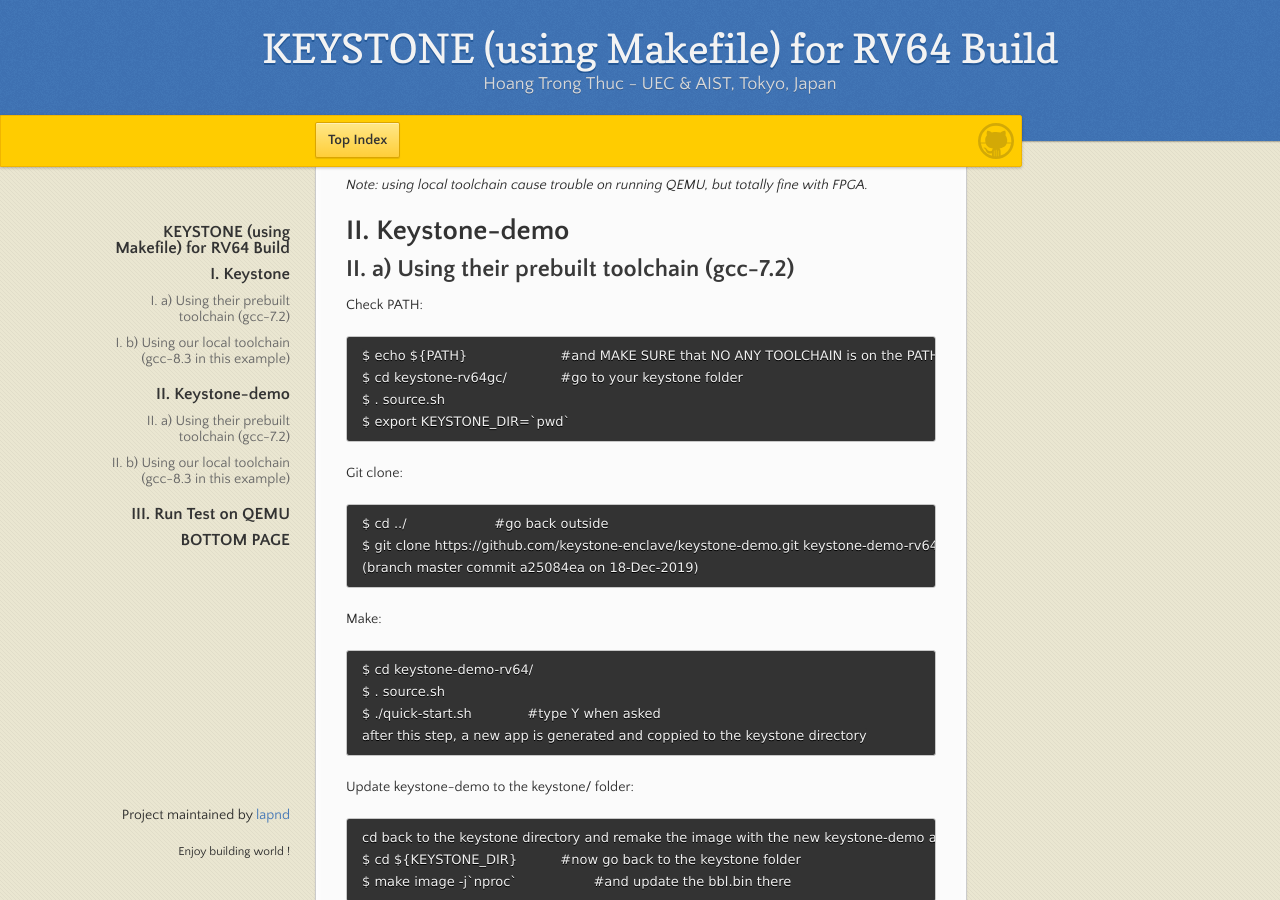
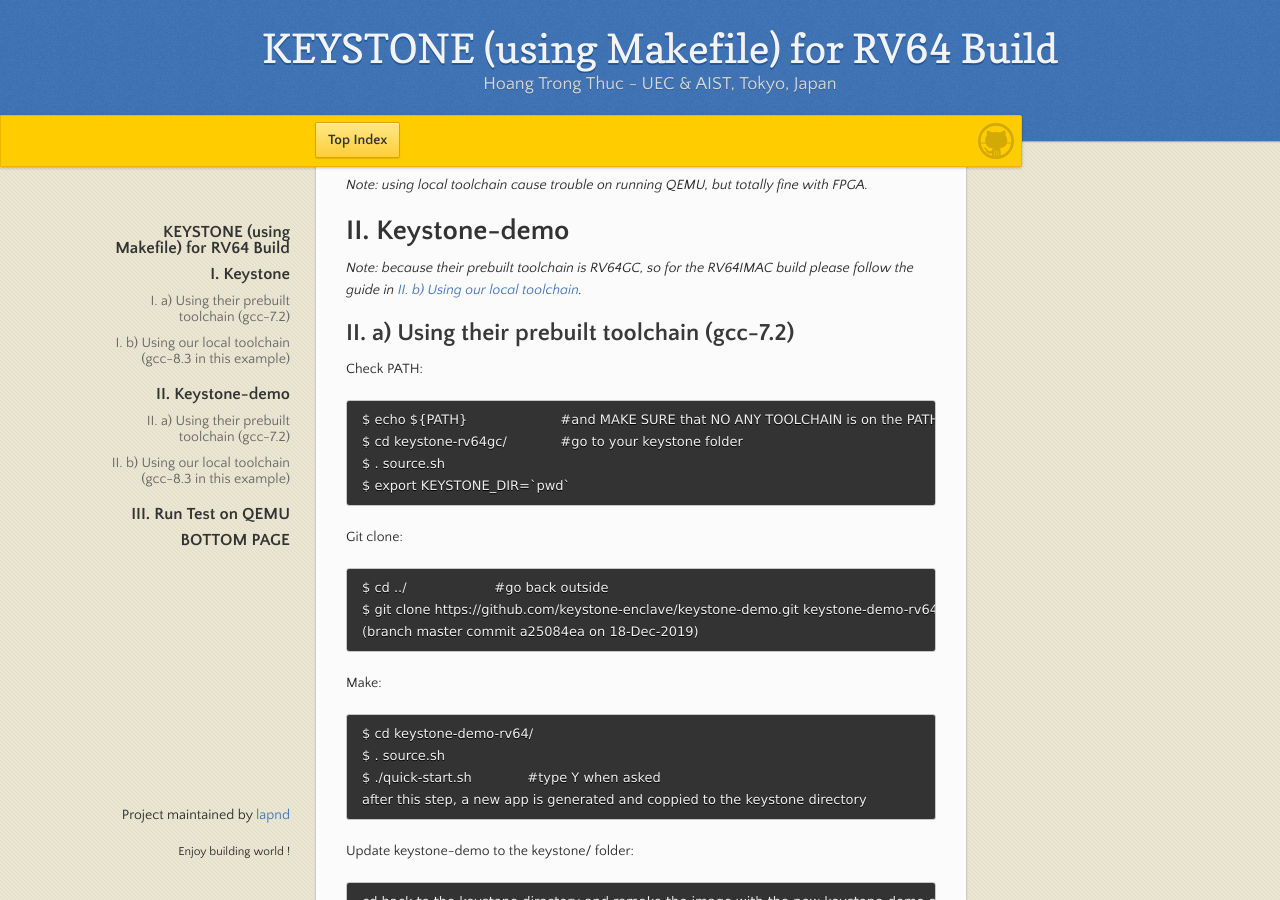
Before and after one commit to lapnd/httdes.github.io, a Jekyll site: the page built from keystone-makefile-64.md, in a window 1280 px wide and 900 px high, scrolled down 1910 px. Built offline with Jekyll 4.4.1, drawn with Linux system fonts in a browser that asks for light colours; our own code applies the rules of GitHub Pages for plain Markdown files.

Commit message:
Update keystone-makefile-64.md

```diff
--- a/keystone-makefile-64.md
+++ b/keystone-makefile-64.md
@@ -94,6 +94,8 @@ $ make image -j`nproc`		#after this, a bbl.bin file is generated in hifive-work/
 *Note: using local toolchain cause trouble on running QEMU, but totally fine with FPGA.*
 
 # II. Keystone-demo
+
+*Note: because their prebuilt toolchain is RV64GC, so for the RV64IMAC build please follow the guide in [II. b) Using our local toolchain](#ii-b-using-our-local-toolchain-gcc-83-in-this-example).*
 
 ## II. a) Using their prebuilt toolchain (gcc-7.2)
 
```
